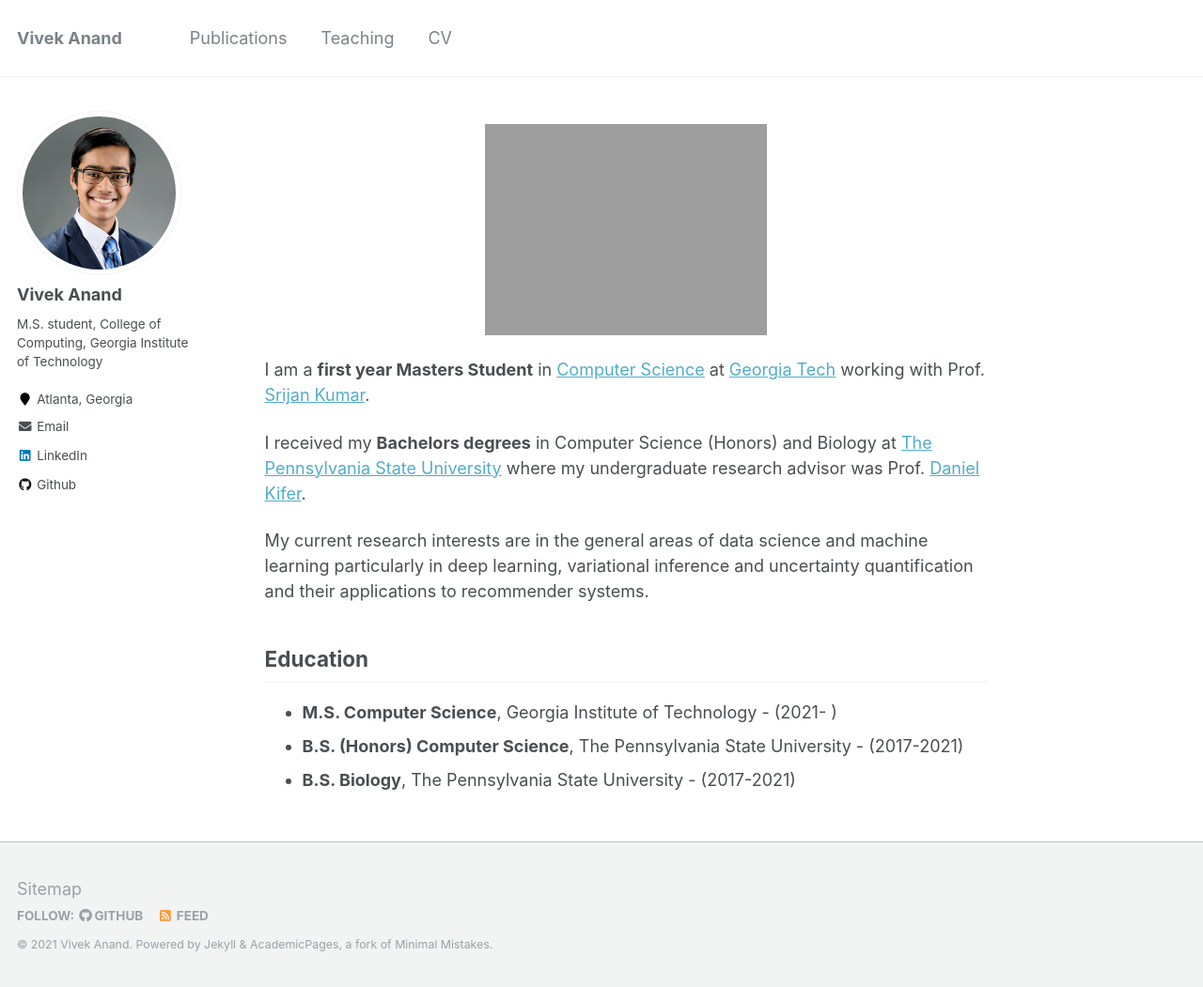
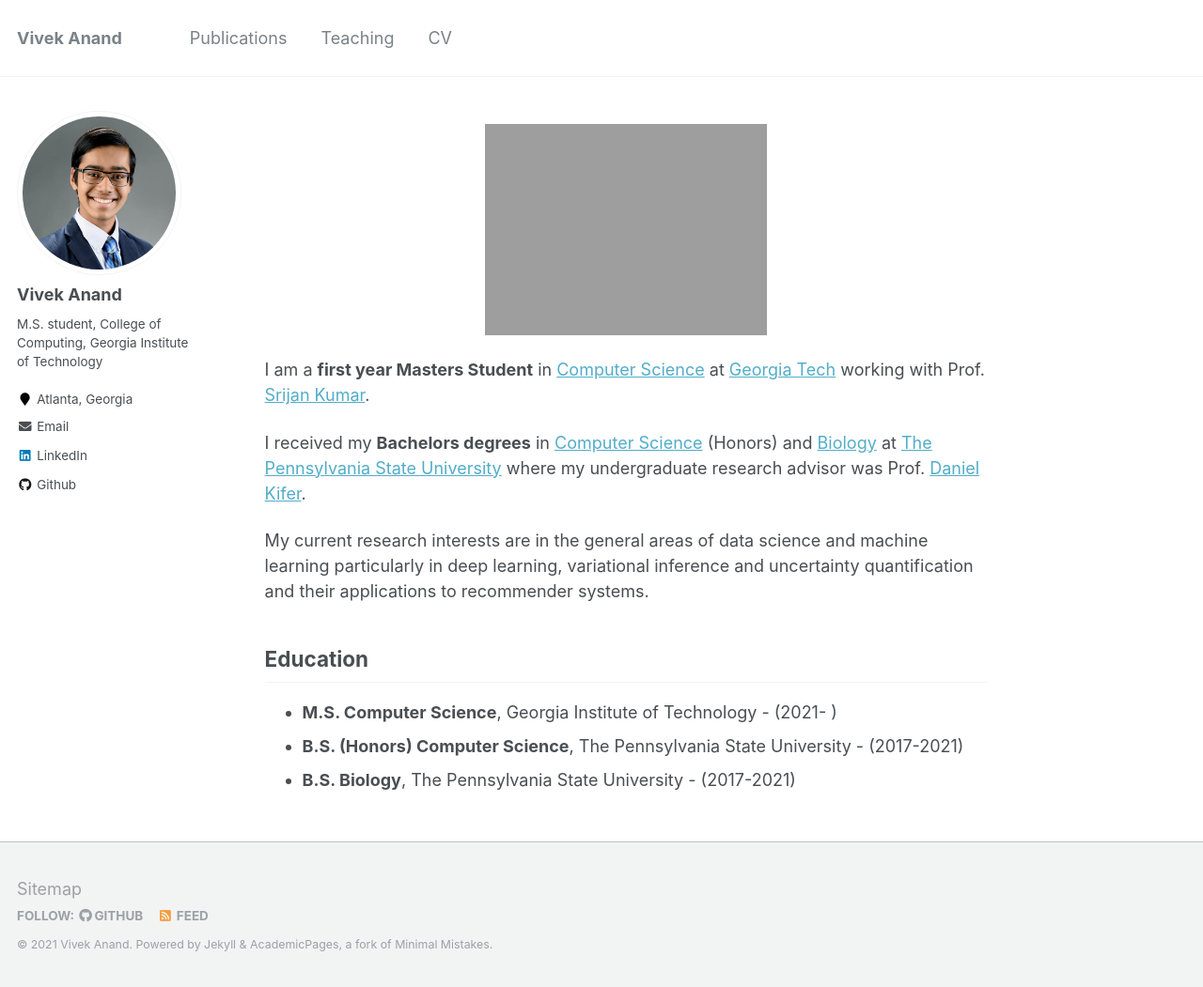
Before and after one commit to Vivdaddy/Vivdaddy.github.io, a Jekyll site: the page built from _pages/about.md, in a window 1280 px wide and 1051 px high. Shown: the whole window at 94% size. Built offline with Jekyll 4.4.1, drawn with Linux system fonts in a browser that asks for light colours; some of the changed lines change nothing that is shown.

Commit message:
A few more touchups

```diff
--- a/_pages/about.md
+++ b/_pages/about.md
@@ -16,7 +16,7 @@ redirect_from:
 
 I am a **first year Masters Student** in [Computer Science](https://www.cc.gatech.edu/) at [Georgia Tech](https://www.gatech.edu/) working with Prof. [Srijan Kumar](https://www.cc.gatech.edu/~srijan/).
 
-I received my **Bachelors degrees** in Computer Science (Honors) and Biology at [The Pennsylvania State University](https://www.psu.edu/) where my undergraduate research advisor was Prof. [Daniel Kifer](http://www.cse.psu.edu/~duk17/).
+I received my **Bachelors degrees** in [Computer Science](https://www.eecs.psu.edu/) (Honors) and [Biology](https://science.psu.edu/bio) at [The Pennsylvania State University](https://www.psu.edu/) where my undergraduate research advisor was Prof. [Daniel Kifer](http://www.cse.psu.edu/~duk17/).
 
 My current research interests are in the general areas of data science and machine learning particularly in deep learning, variational inference and uncertainty quantification and their applications to recommender systems.
 
```
